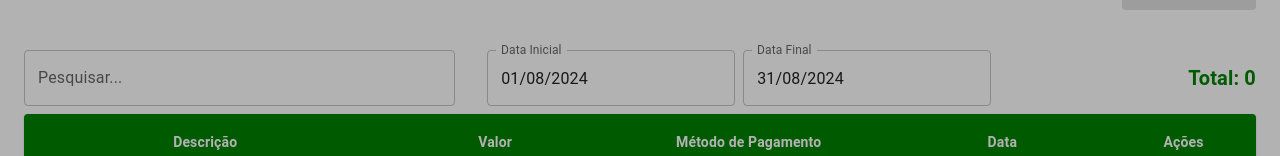
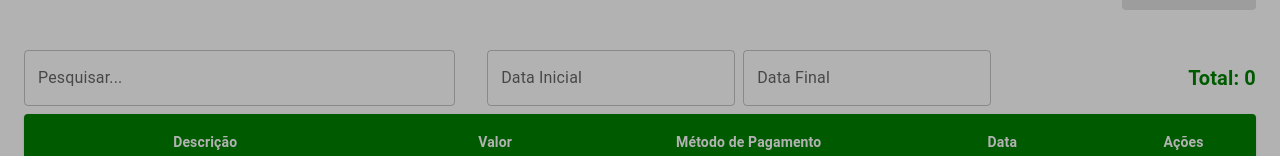
Before and after one commit to caiojlima/front-dev-financial-organizer, a React (Create React App) app: page /wallet in a window 1280 px wide. Shown: the part 175-331 px from the top of the page. Built offline with nearby package versions, Linux system fonts and the light colour scheme; no server answers; sample sign-in values are in the browser's storage.

Commit message:
[FIX]: Date Bug Fixed

```diff
--- a/package.json
+++ b/package.json
@@ -1,6 +1,6 @@
 {
   "name": "front-dev-financial-organizer",
-  "version": "2.16.5",
+  "version": "2.16.6",
   "private": true,
   "dependencies": {
     "@emotion/react": "^11.13.0",
--- a/src/components/TableFilter.tsx
+++ b/src/components/TableFilter.tsx
@@ -10,7 +10,6 @@ import { AdapterDateFns } from '@mui/x-date-pickers/AdapterDateFnsV3';
 import { LocalizationProvider } from '@mui/x-date-pickers/LocalizationProvider';
 import { DatePicker } from '@mui/x-date-pickers/DatePicker';
 import DownloadForOfflineOutlinedIcon from '@mui/icons-material/DownloadForOfflineOutlined';
-import { endOfMonth, startOfMonth } from 'date-fns';
 import { CalculationHelper } from '../utils';
 import { useSessionStorage, useWallet } from '../hooks';
 
@@ -26,10 +25,8 @@ export const TableFilter = ({
   handleDownload,
 }: TableFilterProps) => {
   const [search, setSearch] = useState('');
-  const [initialDate, setInitialDate] = useState<Date | null>(
-    startOfMonth(new Date()),
-  );
-  const [endDate, setEndDate] = useState<Date | null>(endOfMonth(new Date()));
+  const [initialDate, setInitialDate] = useState<Date | null>(null);
+  const [endDate, setEndDate] = useState<Date | null>(null);
   const matches = useMediaQuery('(min-width:1330px)');
 
   const { getToken } = useSessionStorage();
```
